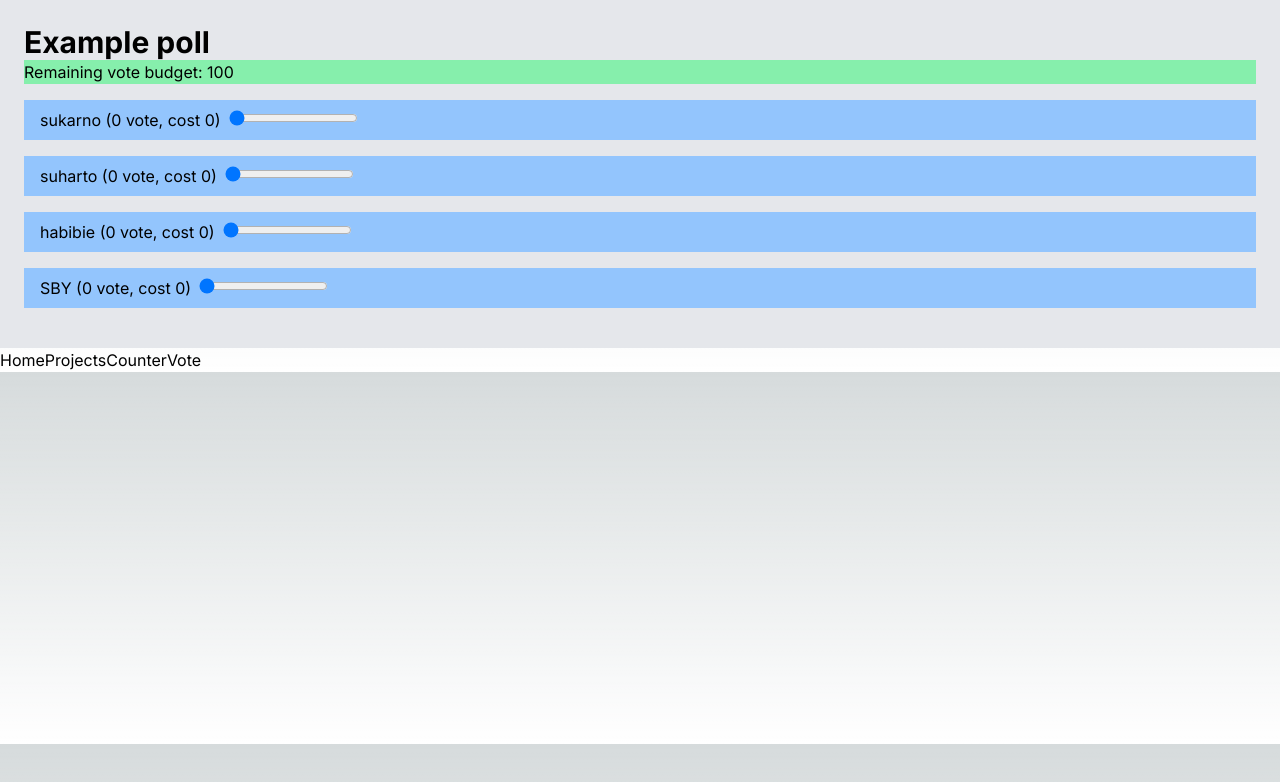
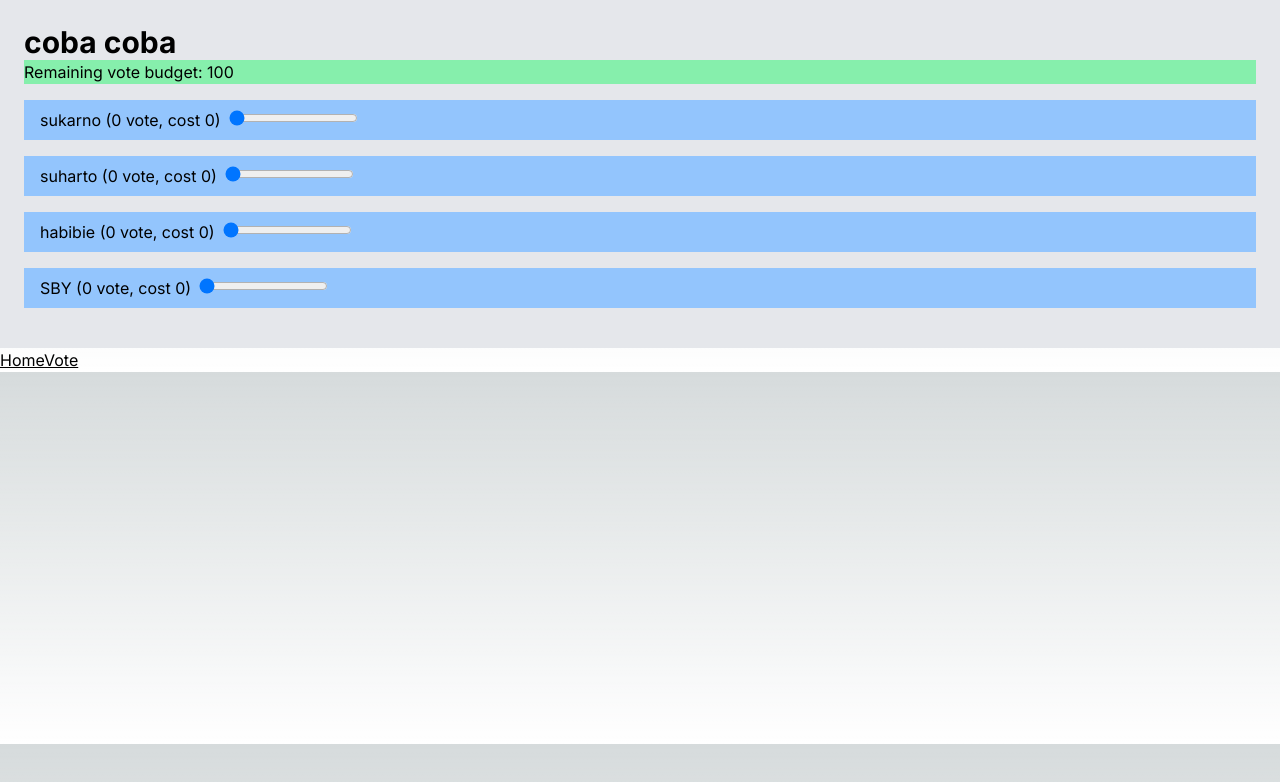
Before and after one commit to azophy/puaspoll-nextjs, a Next.js app: page /vote in a window 1280 px wide. Shown: the top 782 px of the page. Built offline with nearby package versions, Linux system fonts and the light colour scheme.

Commit message:
add basic cote listing & viewing

```diff
--- a/app/page.tsx
+++ b/app/page.tsx
@@ -1,14 +1,37 @@
+import prisma from '../lib/prisma'
+
+export const revalidate = 3600 // revalidate every hour
+
+async function getPolls() {
+  const polls = await prisma.poll.findMany()
+  return polls
+}
+
 import Link from 'next/link'
 import Navbar from '../common/nav'
 
-export default function Home() {
+export default async function Home() {
+  const polls = await getPolls()
+  // const polls = [
+  //   { label: 'poll 1'},
+  //   { label: 'poll 2'},
+  //   { label: 'poll 3'},
+  // ]
+
   return (
     <main className="min-h-screen grid items-center justify-center">
       <div>
+        <Navbar />
         <h1 className="text-3xl font-bold">
-          Abit belajar nextjs
+          PuasPoll
         </h1>
-        <Navbar />
+	<ul>
+	{ polls.map(
+	  (poll: any) => <li key={poll.id}>
+	    <Link href={`/vote/${poll.id}`} className="underline">{poll.title}</Link>
+	  </li>
+	)}
+	</ul>
       </div>
     </main>
   )
--- /dev/null
+++ b/app/vote/[id]/page.tsx
@@ -0,0 +1,31 @@
+import prisma from '../../../lib/prisma'
+
+export const revalidate = 3600 // revalidate every hour
+import Navbar from '../../../common/nav'
+import Vote from '../vote'
+
+async function getPoll(id: string) {
+  const poll = await prisma.poll.findUnique({
+    where: { id },
+    include: {
+      choices: true,
+    },
+  })
+
+  return poll
+}
+
+export default async function VotePage({ params }: { params: { id: string } }) {
+  const poll = await getPoll(params.id)
+  const choices = poll.choices.map(choice => choice.label)
+
+    return (
+      <div>
+        <Vote
+	  title={poll.title}
+	  choices={choices}
+	/>
+        <Navbar />
+      </div>
+    )
+}
--- a/app/vote/page.tsx
+++ b/app/vote/page.tsx
@@ -2,10 +2,19 @@ import Navbar from '../../common/nav'
 import Vote from './vote'
 
 export default function VotePage() {
+  const choices = [
+    'sukarno',
+    'suharto',
+    'habibie',
+    'SBY',
+  ]
 
     return (
       <div>
-        <Vote />
+        <Vote
+	  title="coba coba"
+	  choices={choices}
+	/>
         <Navbar />
       </div>
     )
--- a/app/vote/vote.tsx
+++ b/app/vote/vote.tsx
@@ -23,13 +23,10 @@ const PollItem = (props:any) => {
     )
 }
 
-export default function Vote() {
-  const [options, setOptions] = useState([
-    { label: 'sukarno', vote: 0 },
-    { label: 'suharto', vote: 0 },
-    { label: 'habibie', vote: 0 },
-    { label: 'SBY',     vote: 0 },
-  ])
+export default function Vote(props: any) {
+  const [options, setOptions] = useState(
+    props.choices.map(val => ({ label: val, vote: 0}) )
+  )
 
   function countTotalVote() {
     return options.reduce((sum:number, i:any) => sum + i.vote**2 , 0)
@@ -46,7 +43,7 @@ export default function Vote() {
 
   return (
     <div className="bg-gray-200 p-6">
-      <h1 className="text-3xl font-bold">Example poll</h1>
+      <h1 className="text-3xl font-bold">{props.title}</h1>
 
       <div className={ remainingBudget < 0 ? 'bg-red-300' : 'bg-green-300' }>
         Remaining vote budget: {remainingBudget}
--- a/common/nav.tsx
+++ b/common/nav.tsx
@@ -4,8 +4,6 @@ export default function Navbar() {
   return (
       <div className="flex space-x-4">
         <Link href="/" className="underline">Home</Link>
-        <Link href="/projects" className="underline">Projects</Link>
-        <Link href="/counter" className="underline">Counter</Link>
         <Link href="/vote" className="underline">Vote</Link>
       </div>
   )
--- /dev/null
+++ b/lib/prisma.ts
@@ -0,0 +1,14 @@
+import { PrismaClient } from '@prisma/client';
+
+let prisma: PrismaClient;
+
+if (process.env.NODE_ENV === 'production') {
+  prisma = new PrismaClient();
+} else {
+  if (!global.prisma) {
+    global.prisma = new PrismaClient();
+  }
+  prisma = global.prisma;
+}
+
+export default prisma;
```
